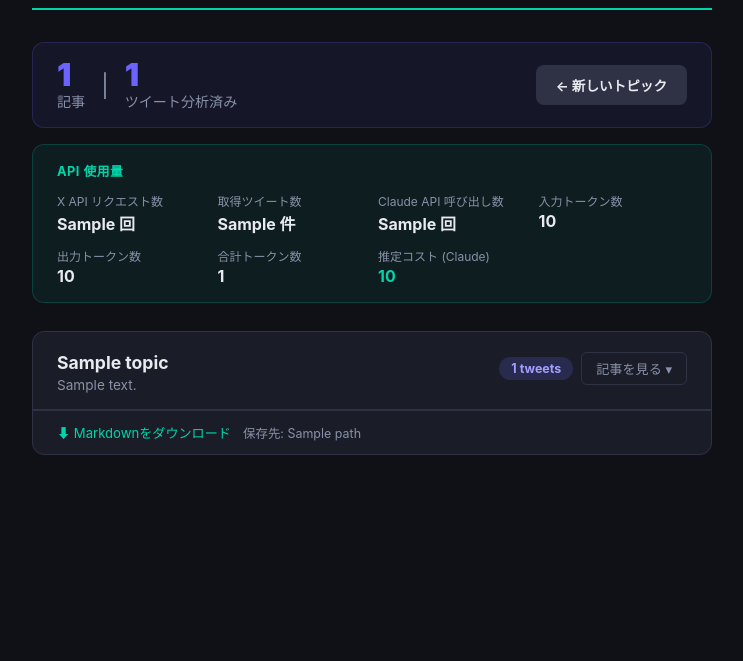
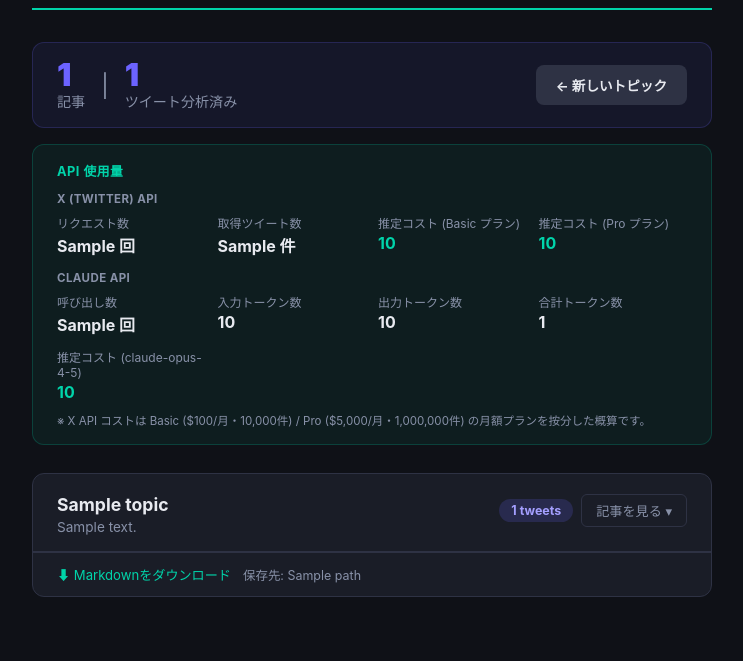
Before and after one commit to wataamee/wata, a Flask app: template templates/results.html in a window 1280 px wide. Shown: the part 172-833 px from the top of the page, without its empty margins (268-1011 px from the left). Before the commit the page ends 627 px from the top, so only its background shows below. Run offline with Flask 3, Linux system fonts and the light colour scheme; the template is opened without the code that fills it: most values are stand-ins (such as "Sample title", 1, 10 or a date in 2020).

Commit message:
Add X API cost estimation to usage panel
Show estimated X API cost for Basic ($100/10k tweets) and Pro
($5,000/1M tweets) plans alongside the existing Claude cost.
Rename estimated_cost → claude_cost in UsageTracker.to_dict()
and restructure the results page usage panel into X/Claude sections.

https://claude.ai/code/session_01Hk6YnRER7bxxJaZgt5K9cm

```diff
--- a/templates/results.html
+++ b/templates/results.html
@@ -136,6 +136,15 @@
     letter-spacing: 0.5px;
     margin-bottom: 12px;
   }
+  .usage-section-title {
+    font-size: 0.72rem;
+    font-weight: 700;
+    color: var(--muted);
+    text-transform: uppercase;
+    letter-spacing: 0.4px;
+    margin: 14px 0 8px;
+  }
+  .usage-section-title:first-of-type { margin-top: 0; }
   .usage-grid {
     display: grid;
     grid-template-columns: repeat(auto-fit, minmax(140px, 1fr));
@@ -153,6 +162,11 @@
     color: var(--text);
   }
   .usage-item .u-value.cost { color: var(--accent2); }
+  .usage-note {
+    font-size: 0.72rem;
+    color: var(--muted);
+    margin-top: 10px;
+  }
 </style>
 {% endblock %}
 
@@ -195,9 +209,11 @@
 {% if job.usage %}
 <div class="usage-panel">
   <h4>API 使用量</h4>
+
+  <div class="usage-section-title">X (Twitter) API</div>
   <div class="usage-grid">
     <div class="usage-item">
-      <div class="u-label">X API リクエスト数</div>
+      <div class="u-label">リクエスト数</div>
       <div class="u-value">{{ job.usage.x_requests }} 回</div>
     </div>
     <div class="usage-item">
@@ -205,7 +221,19 @@
       <div class="u-value">{{ job.usage.tweets_fetched }} 件</div>
     </div>
     <div class="usage-item">
-      <div class="u-label">Claude API 呼び出し数</div>
+      <div class="u-label">推定コスト (Basic プラン)</div>
+      <div class="u-value cost">{{ job.usage.x_cost_basic }}</div>
+    </div>
+    <div class="usage-item">
+      <div class="u-label">推定コスト (Pro プラン)</div>
+      <div class="u-value cost">{{ job.usage.x_cost_pro }}</div>
+    </div>
+  </div>
+
+  <div class="usage-section-title">Claude API</div>
+  <div class="usage-grid">
+    <div class="usage-item">
+      <div class="u-label">呼び出し数</div>
       <div class="u-value">{{ job.usage.claude_calls }} 回</div>
     </div>
     <div class="usage-item">
@@ -221,9 +249,13 @@
       <div class="u-value">{{ "{:,}".format(job.usage.total_tokens) }}</div>
     </div>
     <div class="usage-item">
-      <div class="u-label">推定コスト (Claude)</div>
-      <div class="u-value cost">{{ job.usage.estimated_cost }}</div>
+      <div class="u-label">推定コスト (claude-opus-4-5)</div>
+      <div class="u-value cost">{{ job.usage.claude_cost }}</div>
     </div>
+  </div>
+
+  <div class="usage-note">
+    ※ X API コストは Basic ($100/月・10,000件) / Pro ($5,000/月・1,000,000件) の月額プランを按分した概算です。
   </div>
 </div>
 {% endif %}
```
Also changed, not shown: utils/usage.py (+24 -8 lines).
